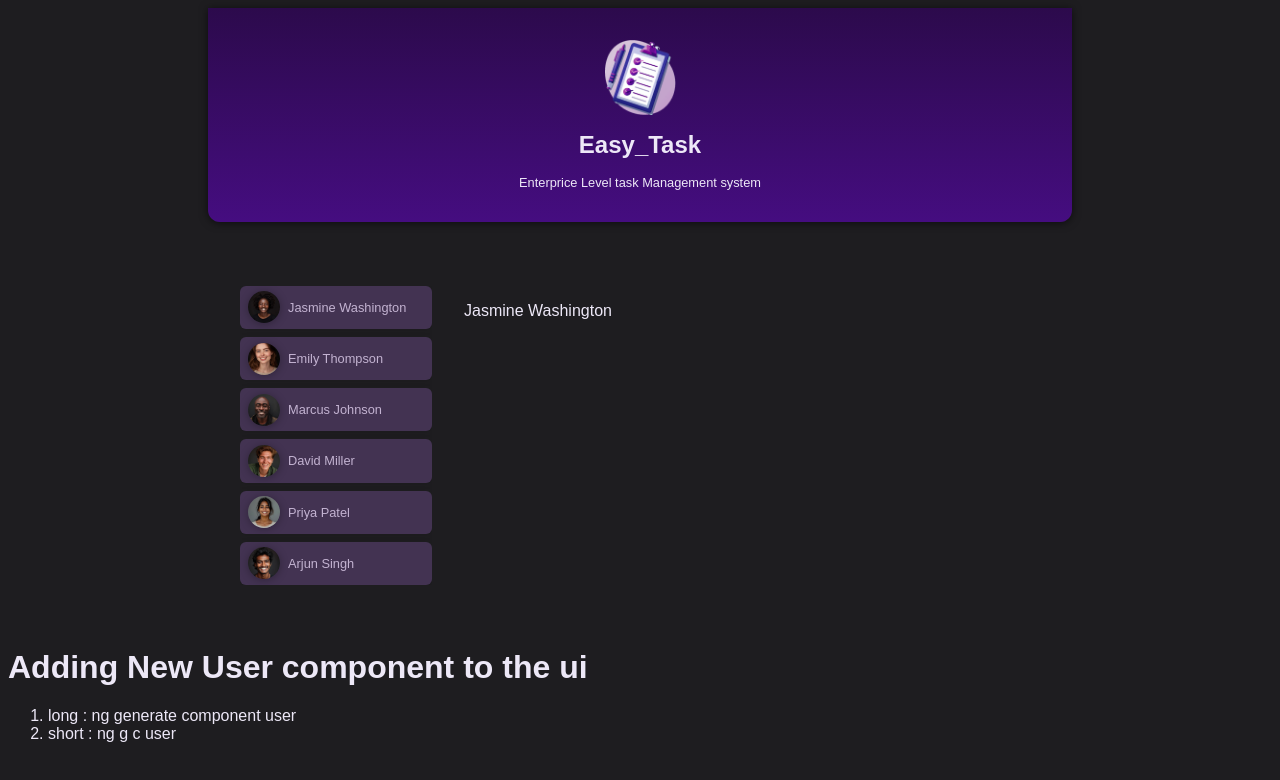
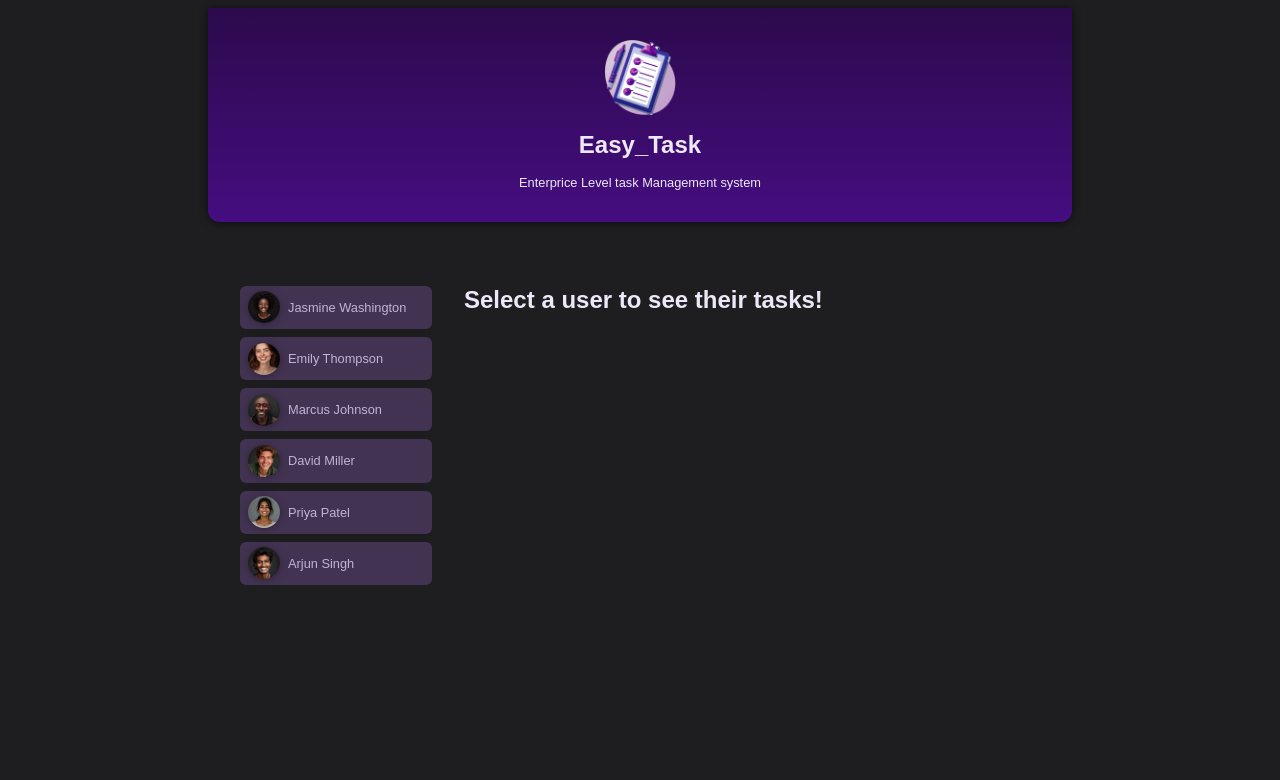
Before and after one commit to MSaqib123/first-angular-project, an Angular app: page / in a window 1280 px wide. Shown: the top 780 px of the page. Built offline with nearby package versions, Linux system fonts and the light colour scheme.

Commit message:
34. Outputting Conditional Content

```diff
--- a/src/app/app.component.html
+++ b/src/app/app.component.html
@@ -29,14 +29,12 @@
     </li> -->
   </ul>
 
-  <app-task [NameOfUser]="onSelectUserObj.name"/>
+
+  @if(onSelectUserObj){
+    <app-task [NameOfUser]="onSelectUserObj.name"/>
+  }
+  @else{
+    <p id="fallback">Select a user to see their tasks!</p>
+  }
+  <!-- <app-task [NameOfUser]="onSelectUserObj?.name"/> -->
 </main>
-
-<h1>
-  Adding New  User component to the ui
-</h1>
-
-<ol>
-  <li>long : ng generate component user</li>
-  <li>short : ng g c user</li>
-</ol>
--- a/src/app/app.component.ts
+++ b/src/app/app.component.ts
@@ -12,17 +12,17 @@ import { TaskComponent } from "./task/task.component";
   styleUrl: './app.component.css'
 })
 export class AppComponent {
-  title = 'Analyzing-The-Project-Structure';
   users = DUMMY_USERS;
-  selectedUserId:string = "u1";
+  selectedUserId!:string;
+
+
+  get onSelectUserObj(){
+    return this.users.find((user)=>user.id===this.selectedUserId)!;
+  }
+
 
   onSelectUser(id:string){
     this.selectedUserId = id;
-    console.log(id)
-  }
-
-  get onSelectUserObj(){
-    return this.users.find(x=>x.id==this.selectedUserId)!;
   }
 
 
--- a/src/app/user/user.component.ts
+++ b/src/app/user/user.component.ts
@@ -57,7 +57,6 @@ export class UserComponent {
   @Input({required:true}) user!:User;
   @Output() select = new EventEmitter<string>();
 
-
   get ImagePath(){
     return "assets/users/" + this.user.avatar;
   };
@@ -70,4 +69,6 @@ export class UserComponent {
   // NOTE 2 signla Base parameters
   // ===================================
 
+
+
 }
```
